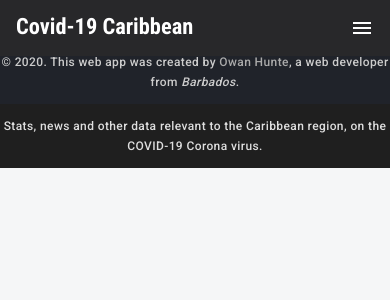
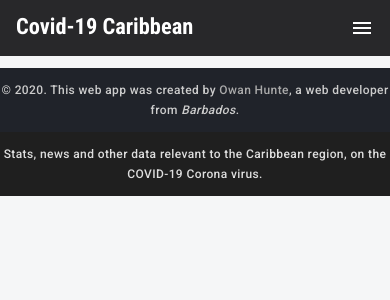
Before and after one commit to owanhunte/covid19caribtracker, a React (Create React App) app: page / in a window 390 px wide. Shown: the top 300 px of the page. Built offline with nearby package versions, Linux system fonts and the light colour scheme.

Commit message:
Minor CSS fix to main body for mobile view.

```diff
--- a/src/styles/v1/theme.module.scss
+++ b/src/styles/v1/theme.module.scss
@@ -43,7 +43,7 @@
 }
 
 .appMain {
-  padding: 20px 16px;
+  padding: 48px 16px 20px;
   width: 100%;
 }
 
```
